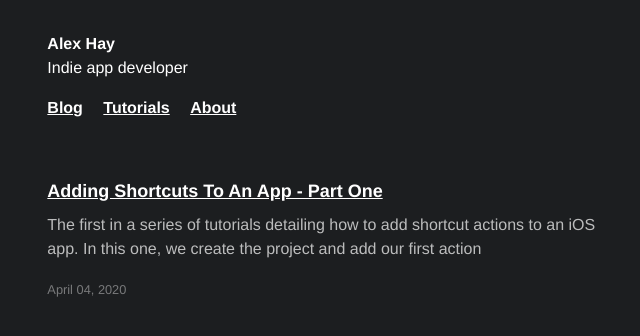
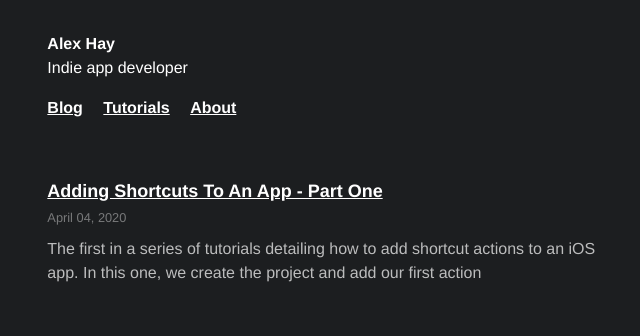
Before and after one commit to mralexhay/mralexhay.github.io, a Jekyll site: the page built from tutorials.md, in a window 1280 px wide. Shown: the top 336 px of the page, without its empty margins (315-955 px from the left). Built offline with Jekyll 4.4.1, drawn with Linux system fonts in a browser that asks for light colours; some web fonts are replaced; comment, search, counter and statistics services are not loaded.

Commit message:
Update tutorials.md

```diff
--- a/tutorials.md
+++ b/tutorials.md
@@ -10,12 +10,12 @@ title: Tutorials
       <h2><a href="{{ site.baseurl }}{{ post.url }}">
         {{ post.title }}
       </a></h2>
-      <p>{{ post.summary }}</p>
-      <span class="post-date">
+                    <span class="post-date">
         <time datetime="{{ post.date | date_to_xmlschema }}">{{ post.date | date: "%B" }}</time>
         <time class="date-day" datetime="{{ post.date | date_to_xmlschema }}">{{ post.date | date: "%d" }},</time>
         <time datetime="{{ post.date | date_to_xmlschema }}">{{ post.date | date: "%Y" }}</time>
       </span>
+      <p>{{ post.summary }}</p>
     </article>
     {% endfor %}
 {% endfor %}
```
